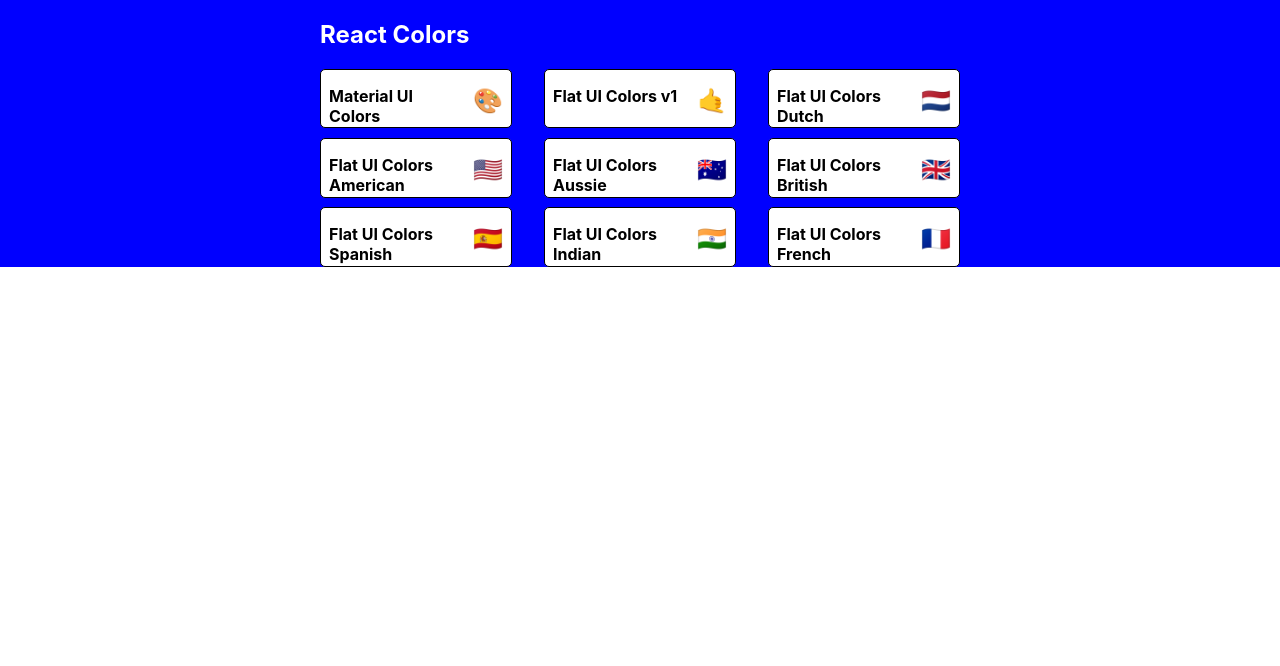
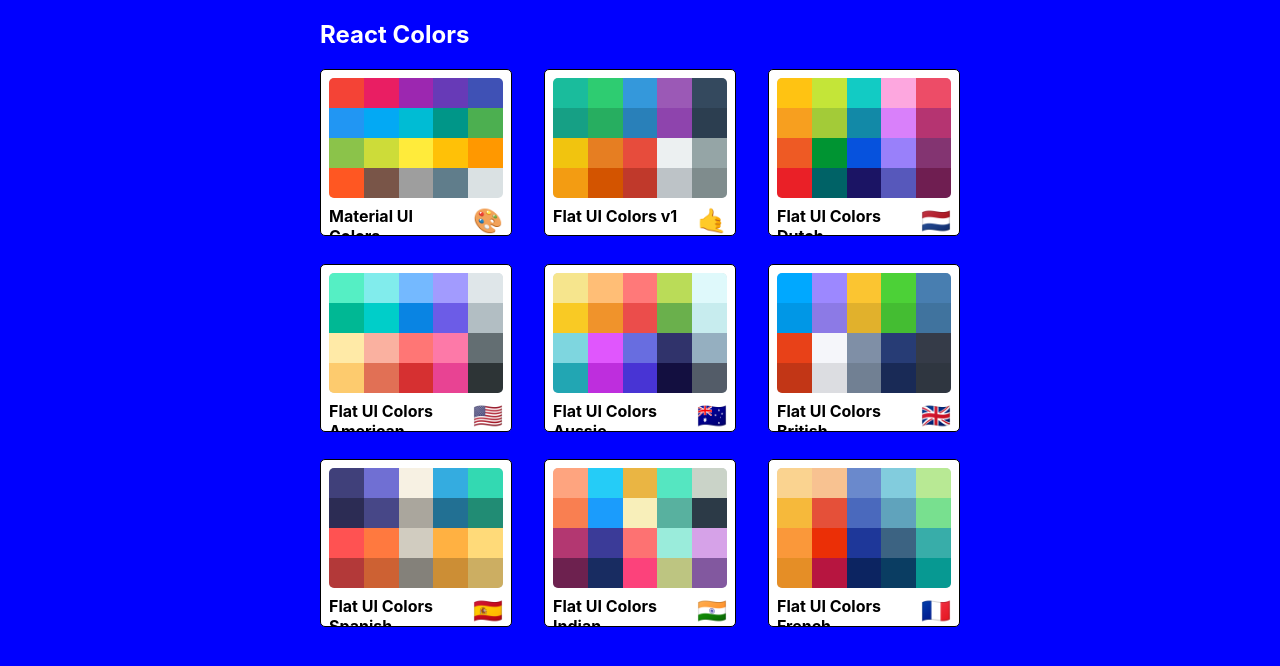
Before and after one commit to sarfarazkasmani/react-color-app, a React (Create React App) app: page / in a window 1280 px wide. Shown: the top 666 px of the page. Built offline with nearby package versions, Linux system fonts and the light colour scheme; the HTML template or start-up script is replaced by a standard one.

Commit message:
Finish styling minipalette

```diff
--- a/src/MiniPalette.js
+++ b/src/MiniPalette.js
@@ -14,7 +14,11 @@
         }
     },
     colors: {
-        backgroundColor:'grey'
+        backgroundColor:'#dae1e3',
+        height:'120px',
+        width:'100%',
+        borderRadius: '5px',
+        overflow:'hidden'
     },
     title: {
         display:'flex',
@@ -29,16 +33,28 @@
     emoji: {
         marginLeft:'0.5rem',
         fontSize:'1.5rem'
+    },
+    miniColor: {
+        height:'25%',
+        width: '20%',
+        display:'inline-block',
+        margin:'0 auto',
+        position:'relative',
+        marginBottom:'-4px',
+
     }
 
 };
 
 function MiniPalette(props) {
-	const { classes, paletteName, emoji,  } = props;
+    const { classes, paletteName, emoji, colors } = props;
+    const miniColorBoxes = colors.map((color) => (
+        <div className={classes.miniColor} style={{backgroundColor: color.color}} key={color.name}></div>
+    ))
 	return (
 		<div className={classes.root}>
 			<div className={classes.colors}>
-
+                {miniColorBoxes}
             </div>
             <h5 className={classes.title}>{paletteName} <span className={classes.emoji}>{emoji}</span></h5>
 		</div>
--- a/src/PaletteList.js
+++ b/src/PaletteList.js
@@ -6,7 +6,7 @@
 const styles = {
 	root: {
 		backgroundColor: 'blue',
-		height:'100%',
+		height:'100vh',
 		display:'flex',
 		algnItems: 'flex-start',
 		justifyContent: 'center'
```
